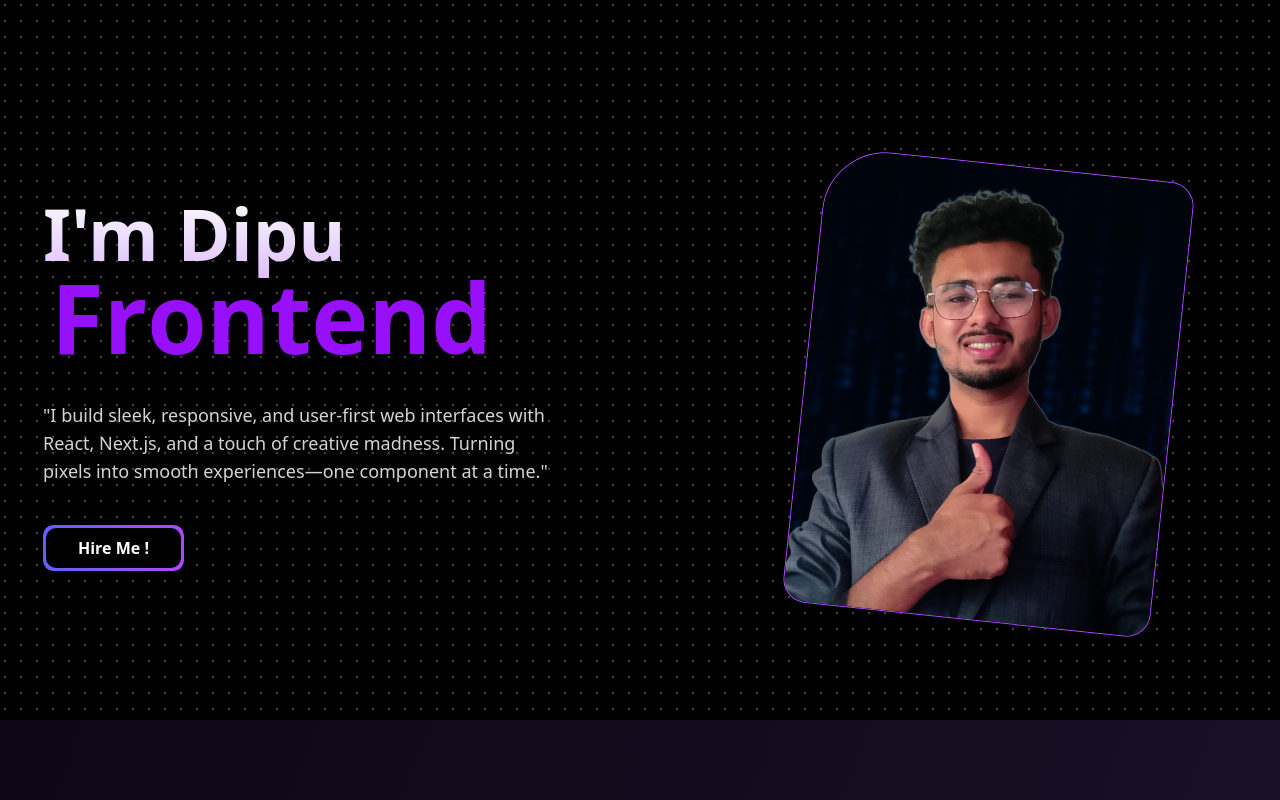
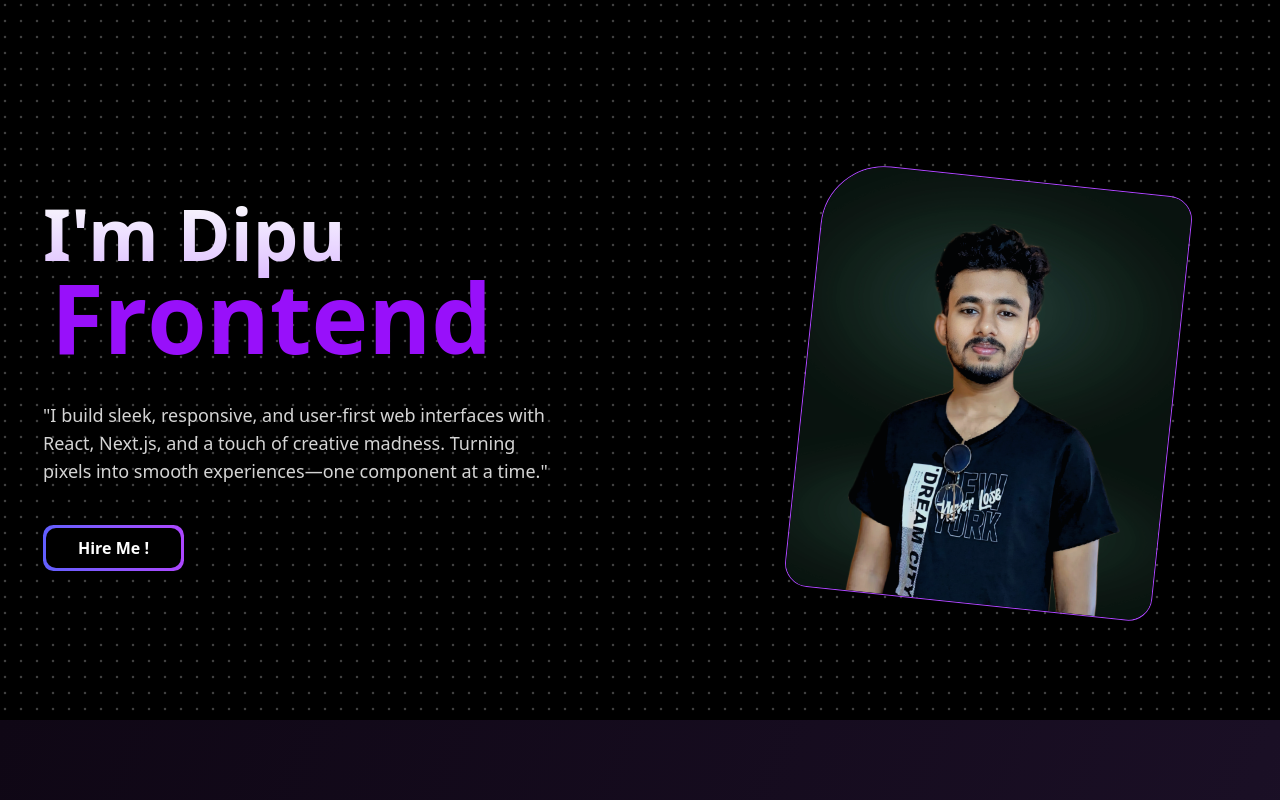
Before and after one commit to dipu59/my-portfolio, a Next.js app: page / in a window 1280 px wide. Shown: the top 800 px of the page. Built offline with nearby package versions, Linux system fonts and the light colour scheme.

Commit message:
Refactor code structure for improved readability and maintainability

```diff
--- a/src/components/hero.tsx
+++ b/src/components/hero.tsx
@@ -8,8 +8,11 @@ const Hero = () => {
   const words = ["A Creative", "Frontend", "Developer"];
 
   return (
-    <HeroHighlight >
-      <div id="hero" className="h-[60rem] md:h-[45rem] pb-4 w-full rounded-md flex-col md:flex-row flex items-center md:justify-between  antialiased  relative overflow-hidden md:pt-20">
+    <HeroHighlight>
+      <div
+        id="hero"
+        className="h-[60rem] md:h-[45rem] pb-4 w-full rounded-md flex-col md:flex-row flex items-center md:justify-between  antialiased  relative overflow-hidden md:pt-20"
+      >
         <div className=" p-4 flex flex-col items-center md:items-start justify-start   relative z-10 md:w-[70%] top-20 md:top-0 pt-20 md:pt-0">
           <motion.h1
             initial={{
@@ -83,9 +86,9 @@ const Hero = () => {
           className="rounded-b-3xl mt-20 md:mt-0 dark:flex hidden justify-center justify-self-center items-center md:w-1/3 rotate-6 hover:rotate-0 transition-all duration-300 cursor-pointer md:mr-20 rounded-tl-[4rem] rounded-tr-3xl border border-purple-500 overflow-hidden h-auto mx-10 md:mx-0 "
         >
           <Image
-            src="/dipu.jpg"
+            src="/dipu.png"
             alt="hero"
-            className="h-auto"
+            className="h-auto brightness-90"
             width={600}
             height={600}
           />
@@ -104,12 +107,12 @@ const Hero = () => {
           transition={{
             duration: 0.6,
           }}
-          className="rounded-b-3xl hover:ring-4 mt-20 md:mt-0 flex dark:hidden justify-center justify-self-center items-center md:w-1/3 rotate-6 active:rotate-0 active:ring-4 ring-2 ring-purple-900 hover:rotate-0 transition-all duration-300 cursor-pointer md:mr-20 rounded-tl-[4rem] rounded-tr-3xl border border-purple-500 overflow-hidden h-auto mx-10 md:mx-0 shadow-2xl shadow-black/95"
+          className="rounded-b-3xl hover:ring-4 mt-20 md:mt-0 flex dark:hidden justify-center justify-self-center items-center md:w-1/3 rotate-6 active:rotate-0 active:ring-4 ring-2 ring-purple-900 hover:rotate-0 transition-all duration-300 cursor-pointer md:mr-20 rounded-tl-[4rem] rounded-tr-3xl border border-purple-500 overflow-hidden h-auto mx-10 md:mx-0 shadow-2xl shadow-black/95 "
         >
           <Image
             src="/lightdipu.jpg"
             alt="hero"
-            className="h-auto"
+            className="h-auto "
             width={600}
             height={600}
           />
--- a/src/components/skills.tsx
+++ b/src/components/skills.tsx
@@ -1,7 +1,9 @@
+"use client"
 import Image from "next/image";
 import React from "react";
 import { motion } from "framer-motion";
-
+import Lenis from "lenis";
+import { useEffect } from "react";
 const cardVariants = {
   hidden: { opacity: 0, y: 50 },
   visible: {
@@ -14,6 +16,16 @@ const cardVariants = {
 };
 
 export default function Skill() {
+   useEffect(() => {
+        const lenis = new Lenis({
+          autoRaf: true,
+          duration: 1,
+        });
+
+        lenis.on("scroll", (e) => {
+          console.log(e);
+        });
+      }, []);
   return (
     <div id="skill" className="dark:bg-[#0d0b14] bg-[#f2eefc] py-32">
       <h1 className="text-4xl md:text-7xl font-bold   text-center bg-clip-text text-transparent bg-gradient-to-l dark:from-neutral-50 dark:to-purple-800 from-purple-900 to-purple-800  bg-opacity-50 ">
```
Also changed, not shown: public/dipu.png (added), public/dipu2.png (deleted).
